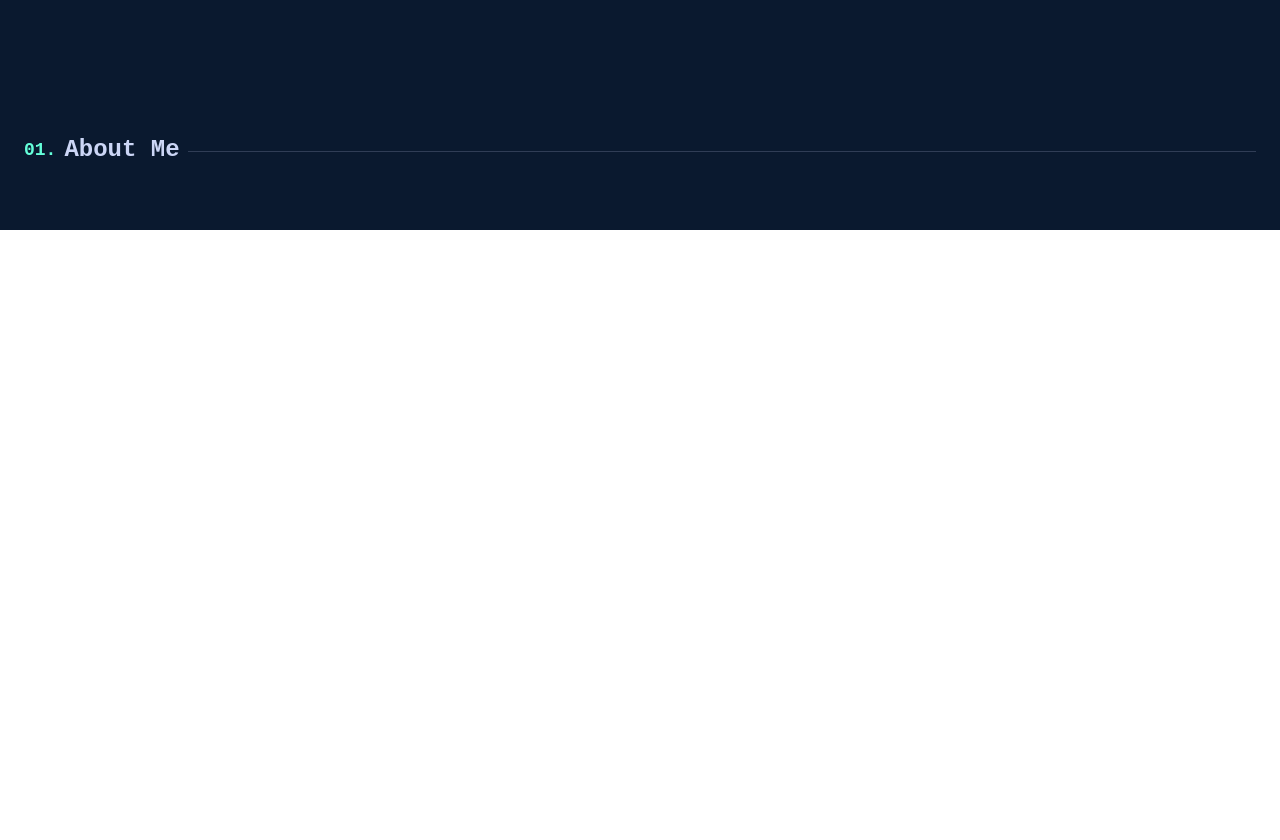
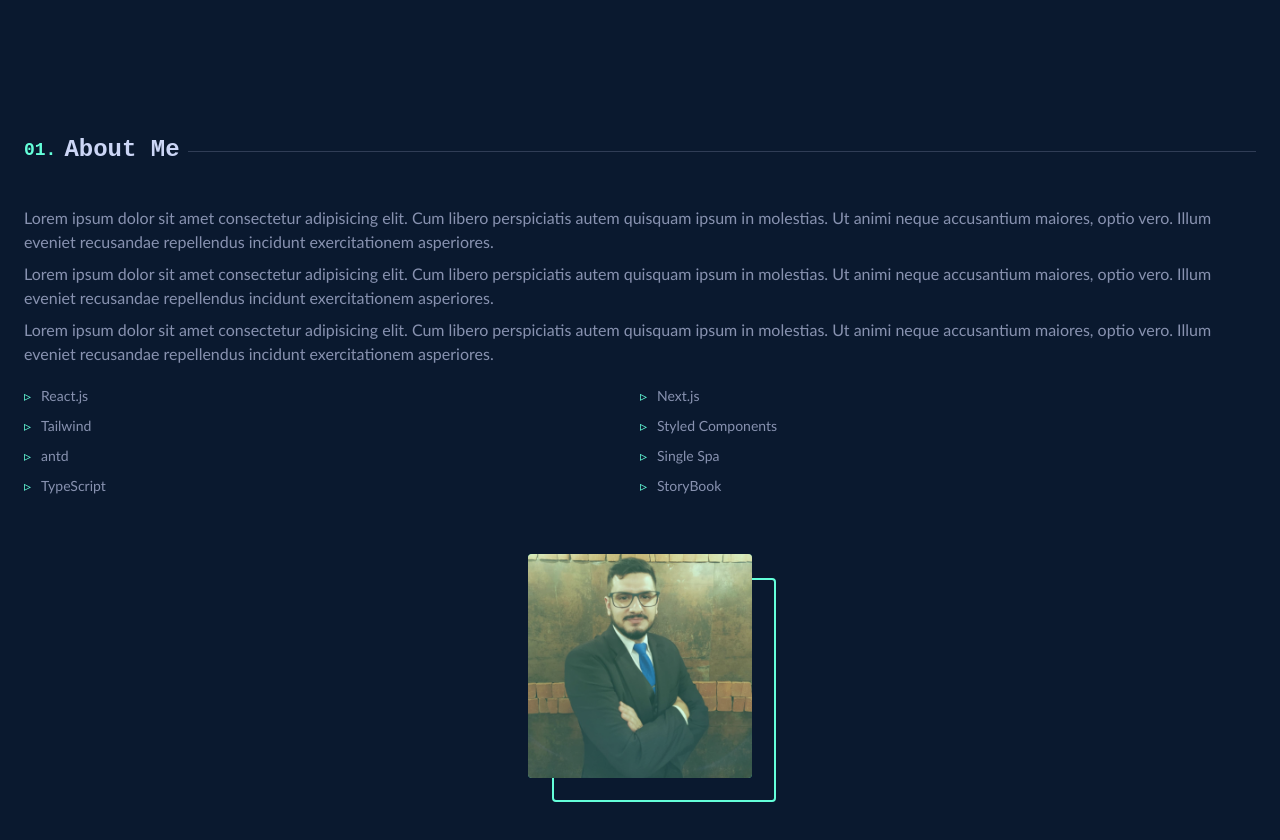
Before and after one commit to lucasquearis/portfolioV2, a Next.js app: page / in a window 1280 px wide. Shown: the part 700-1540 px from the top of the page. Before the commit the page ends 930 px from the top, so only its background shows below. Built offline with nearby package versions, Linux system fonts and the light colour scheme.

Commit message:
feat: implementa about me

```diff
--- a/components/About/index.tsx
+++ b/components/About/index.tsx
@@ -1,10 +1,47 @@
+import Image from "next/image";
+import { RECENTS_TOOLS } from "../../constants";
+import perfil from "../../public/images/perfil.jpeg";
+
 export default function About() {
   return (
-    <section>
+    <section className="mb-96">
       <div>
-        <h2 className="relative mb-10 mt-2.5 flex w-full items-center gap-1 whitespace-nowrap font-mono text-2xl font-bold text-primary-secondary-100 before:mr-1 before:font-mono before:text-lg before:text-primary-primary before:content-['01.'] after:relative after:top-[1px] after:ml-1 after:block after:h-[1px] after:w-full after:bg-primary-secondary-200 after:opacity-30">
+        <h2 className="relative z-0 mb-10 mt-2.5 flex w-full items-center gap-1 whitespace-nowrap font-mono text-2xl font-bold text-primary-secondary-100 before:mr-1 before:font-mono before:text-lg before:text-primary-primary before:content-['01.'] after:relative after:top-[1px] after:ml-1 after:block after:h-[1px] after:w-full after:bg-primary-secondary-200 after:opacity-30">
           About Me
         </h2>
+        <div>
+          <p className="mb-2 text-primary-secondary-200">
+            Lorem ipsum dolor sit amet consectetur adipisicing elit. Cum libero
+            perspiciatis autem quisquam ipsum in molestias. Ut animi neque
+            accusantium maiores, optio vero. Illum eveniet recusandae
+            repellendus incidunt exercitationem asperiores.
+          </p>
+          <p className="mb-2 text-primary-secondary-200">
+            Lorem ipsum dolor sit amet consectetur adipisicing elit. Cum libero
+            perspiciatis autem quisquam ipsum in molestias. Ut animi neque
+            accusantium maiores, optio vero. Illum eveniet recusandae
+            repellendus incidunt exercitationem asperiores.
+          </p>
+          <p className="mb-2 text-primary-secondary-200">
+            Lorem ipsum dolor sit amet consectetur adipisicing elit. Cum libero
+            perspiciatis autem quisquam ipsum in molestias. Ut animi neque
+            accusantium maiores, optio vero. Illum eveniet recusandae
+            repellendus incidunt exercitationem asperiores.
+          </p>
+        </div>
+        <ul className="mt-5 grid grid-cols-2 p-0 text-lg text-primary-secondary-200">
+          {RECENTS_TOOLS.map((tool) => (
+            <li className="mb-2.5 text-sm before:pr-2.5 before:text-primary-primary before:content-['▹']">
+              {tool}
+            </li>
+          ))}
+        </ul>
+      </div>
+      <div className="relative z-10 mx-auto mt-12 h-56 w-56 rounded bg-primary-primary after:absolute after:left-6 after:top-6 after:-z-10 after:block after:h-full after:w-full after:rotate-180 after:rounded after:border-2 after:border-primary-primary after:transition-all after:hover:top-4 after:hover:left-4">
+        <Image
+          className="rounded opacity-75 transition-all duration-700 hover:opacity-100"
+          src={perfil}
+        />
       </div>
     </section>
   );
--- a/constants/index.ts
+++ b/constants/index.ts
@@ -16,3 +16,14 @@ export const HEADER_OPTIONS = [
     word: "Contact",
   },
 ];
+
+export const RECENTS_TOOLS = [
+  "React.js",
+  "Next.js",
+  "Tailwind",
+  "Styled Components",
+  "antd",
+  "Single Spa",
+  "TypeScript",
+  "StoryBook",
+];
--- a/tailwind.config.js
+++ b/tailwind.config.js
@@ -8,7 +8,7 @@ module.exports = {
   theme: {
     extend: {
       fontFamily: {
-        sans: ["Calibre", "Inter", '"San Francisco"', '"SF Pro Text"'],
+        sans: ['"Calibre"', "Inter", '"San Francisco"', '"SF Pro Text"'],
         mono: [
           '"SF Mono"',
           '"Fira Code"',
--- a/template/Header/index.tsx
+++ b/template/Header/index.tsx
@@ -27,16 +27,19 @@ export default function Header() {
   useEffect(() => {
     console.log(showMobileMenu);
   }, [showMobileMenu]);
-
+  // 0 10px 30px -10px var(--navy-shadow)
+  // rgba(2,12,27,0.7)
   return (
     <>
-      <header className={`fixed w-full bg-primary-background`}>
+      <header
+        className={`bg-[rgba(10, 25, 47, 0.85)] fixed z-20 w-full shadow-[0_10px_30px_-10px_rgba(2,12,27,0.7)] backdrop-blur-sm`}
+      >
         <Fade delayMs={300} durationMs={600}>
           <nav className="px-6 text-white">
             <div
               className={`${menuOpen ? "iconActive" : ""} ${
                 showMobileMenu
-                  ? "visible h-[112px] overflow-auto"
+                  ? "visible h-16 overflow-auto"
                   : "invisible h-0 overflow-hidden"
               } flex items-center justify-between transition-all duration-150`}
             >
@@ -55,7 +58,7 @@ export default function Header() {
             <div
               className={`${
                 menuOpen ? "w-[70%]" : "w-0"
-              } fixed right-0 top-0 h-screen bg-primary-background duration-700 ease-in-out`}
+              } fixed right-0 top-0 h-screen bg-[#112240] shadow-xl duration-700 ease-in-out`}
             >
               <ul className="mt-28 flex w-full flex-col items-center justify-center gap-5 overflow-x-hidden p-4">
                 {HEADER_OPTIONS.map(({ key, word }) => (
@@ -75,7 +78,7 @@ export default function Header() {
       </header>
       <div
         id="backdrop"
-        className={`fixed inset-0 z-0 backdrop-blur-sm ${
+        className={`fixed inset-0 z-10 backdrop-blur-sm ${
           menuOpen ? "visible h-screen w-[30%]" : "invisible h-0 w-0"
         } duration-700 ease-in-out`}
       ></div>
```
Also changed, not shown: public/images/perfil.jpeg (added).
